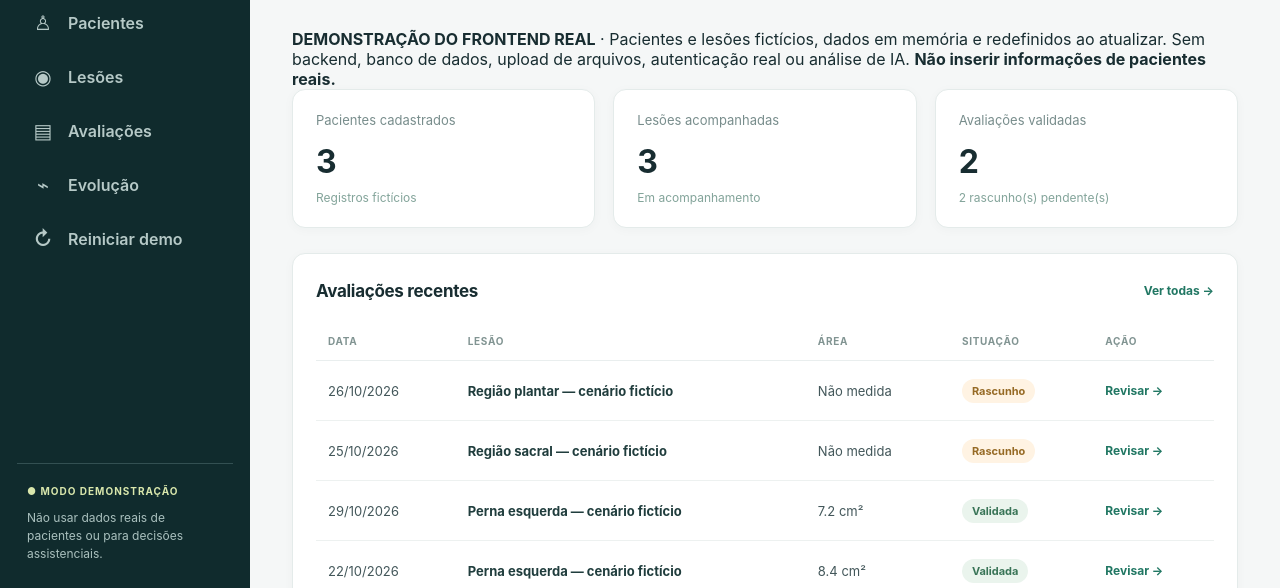
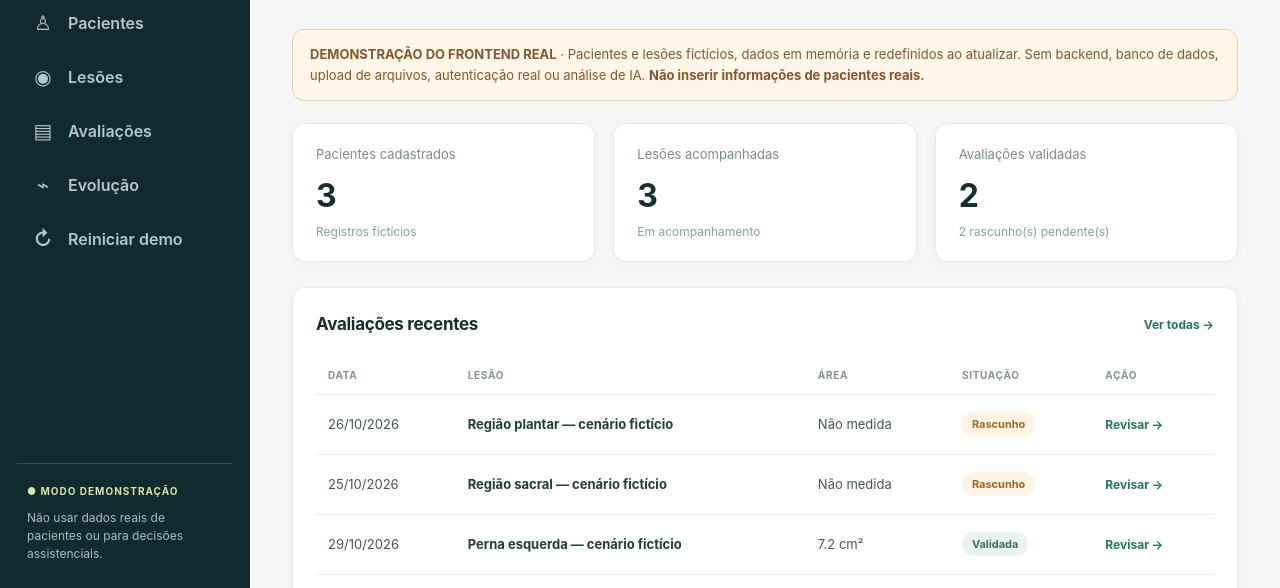
Before and after one commit to xmizutsuki/feridasdotcom, a plain HTML site: page docs/index.html in a window 1280 px wide. Shown: the part 198-786 px from the top of the page. Drawn offline with Linux system fonts and the light colour scheme.

Commit message:
style(pages): show persistent and clear synthetic-demo notice in authentic UI

```diff
--- a/docs/styles.css
+++ b/docs/styles.css
@@ -28,3 +28,7 @@
 .clinical-confirm input{margin-top:3px}
 .modal:has(.form-two-columns){width:min(100%,780px)}
 @media(max-width:600px){.form-two-columns{grid-template-columns:1fr}}
+
+/* GitHub Pages presentation of the exact prototype frontend. */
+.demo-banner{margin:0 0 22px;padding:14px 17px;background:#fff6ea;border:1px solid #eccdac;color:#82572d;border-radius:12px;font-size:13px;line-height:1.6}
+.demo-banner strong{font-weight:750}
```
